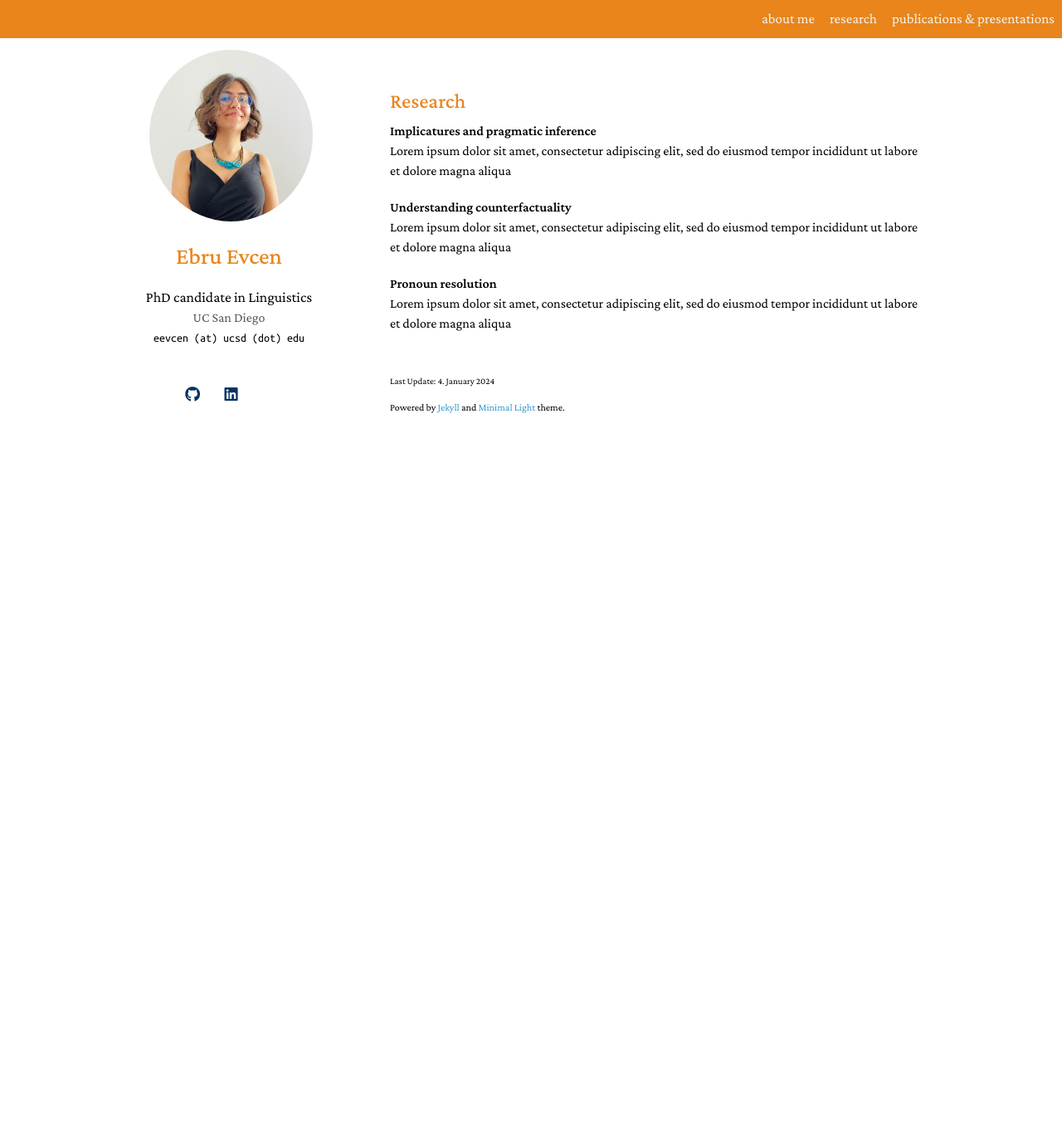
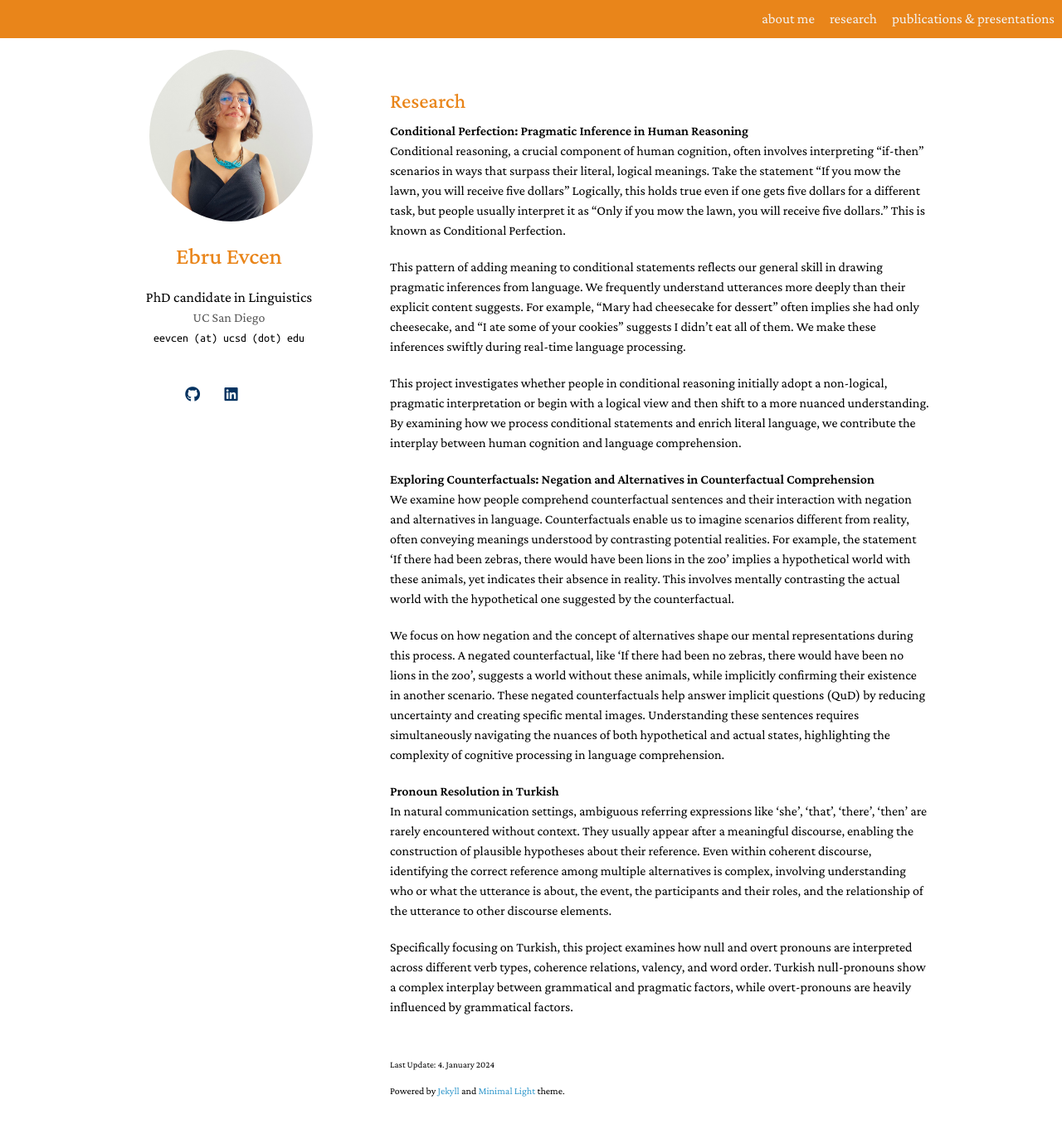
Before and after one commit to ebruevcen/ebruevcen.github.io, a Jekyll site: the page built from research.md, in a window 1280 px wide and 1396 px high. Shown: the top 1361 px of the window at 83% size. Built offline with Jekyll 4.4.1, drawn with Linux system fonts in a browser that asks for light colours; nearby versions of some CDN libraries; library files that are not in the unit come from our copies; a style sheet for code colours, icons or effects is not loaded.

Commit message:
Update research.md

```diff
--- a/research.md
+++ b/research.md
@@ -7,14 +7,23 @@ permalink: /research/
 
 <h2 style="margin: 60px 0px 10px;">Research</h2>
 
-<h4 style="margin:0 0 0;">Implicatures and pragmatic inference</h4>
+<h4 style="margin:0 0 0;">Conditional Perfection: Pragmatic Inference in Human Reasoning</h4>
 
-Lorem ipsum dolor sit amet, consectetur adipiscing elit, sed do eiusmod tempor incididunt ut labore et dolore magna aliqua
+Conditional reasoning, a crucial component of human cognition, often involves interpreting "if-then" scenarios in ways that surpass their literal, logical meanings. Take the statement "If you mow the lawn, you will receive five dollars" Logically, this holds true even if one gets five dollars for a different task, but people usually interpret it as "Only if you mow the lawn, you will receive five dollars." This is known as Conditional Perfection.
 
-<h4 style="margin:0 0 0;">Understanding counterfactuality</h4>
+This pattern of adding meaning to conditional statements reflects our general skill in drawing pragmatic inferences from language. We frequently understand utterances more deeply than their explicit content suggests. For example, "Mary had cheesecake for dessert" often implies she had only cheesecake, and "I ate some of your cookies" suggests I didn't eat all of them. We make these inferences swiftly during real-time language processing.
 
-Lorem ipsum dolor sit amet, consectetur adipiscing elit, sed do eiusmod tempor incididunt ut labore et dolore magna aliqua
+This project investigates whether people in conditional reasoning initially adopt a non-logical, pragmatic interpretation or begin with a logical view and then shift to a more nuanced understanding. By examining how we process conditional statements and enrich literal language, we contribute the interplay between human cognition and language comprehension.
 
-<h4 style="margin:0 0 0;">Pronoun resolution</h4>
+<h4 style="margin:0 0 0;">Exploring Counterfactuals: Negation and Alternatives in Counterfactual Comprehension</h4>
 
-Lorem ipsum dolor sit amet, consectetur adipiscing elit, sed do eiusmod tempor incididunt ut labore et dolore magna aliqua
+We examine how people comprehend counterfactual sentences and their interaction with negation and alternatives in language. Counterfactuals enable us to imagine scenarios different from reality, often conveying meanings understood by contrasting potential realities. For example, the statement 'If there had been zebras, there would have been lions in the zoo' implies a hypothetical world with these animals, yet indicates their absence in reality. This involves mentally contrasting the actual world with the hypothetical one suggested by the counterfactual.
+
+We focus on how negation and the concept of alternatives shape our mental representations during this process. A negated counterfactual, like 'If there had been no zebras, there would have been no lions in the zoo', suggests a world without these animals, while implicitly confirming their existence in another scenario. These negated counterfactuals help answer implicit questions (QuD) by reducing uncertainty and creating specific mental images. Understanding these sentences requires simultaneously navigating the nuances of both hypothetical and actual states, highlighting the complexity of cognitive processing in language comprehension.
+
+
+<h4 style="margin:0 0 0;">Pronoun Resolution in Turkish</h4>
+
+In natural communication settings, ambiguous referring expressions like 'she', 'that', 'there', 'then' are rarely encountered without context. They usually appear after a meaningful discourse, enabling the construction of plausible hypotheses about their reference. Even within coherent discourse, identifying the correct reference among multiple alternatives is complex, involving understanding who or what the utterance is about, the event, the participants and their roles, and the relationship of the utterance to other discourse elements.
+
+Specifically focusing on Turkish, this project examines how null and overt pronouns are interpreted across different verb types, coherence relations, valency, and word order. Turkish null-pronouns show a complex interplay between grammatical and pragmatic factors, while overt-pronouns are heavily influenced by grammatical factors.
```
